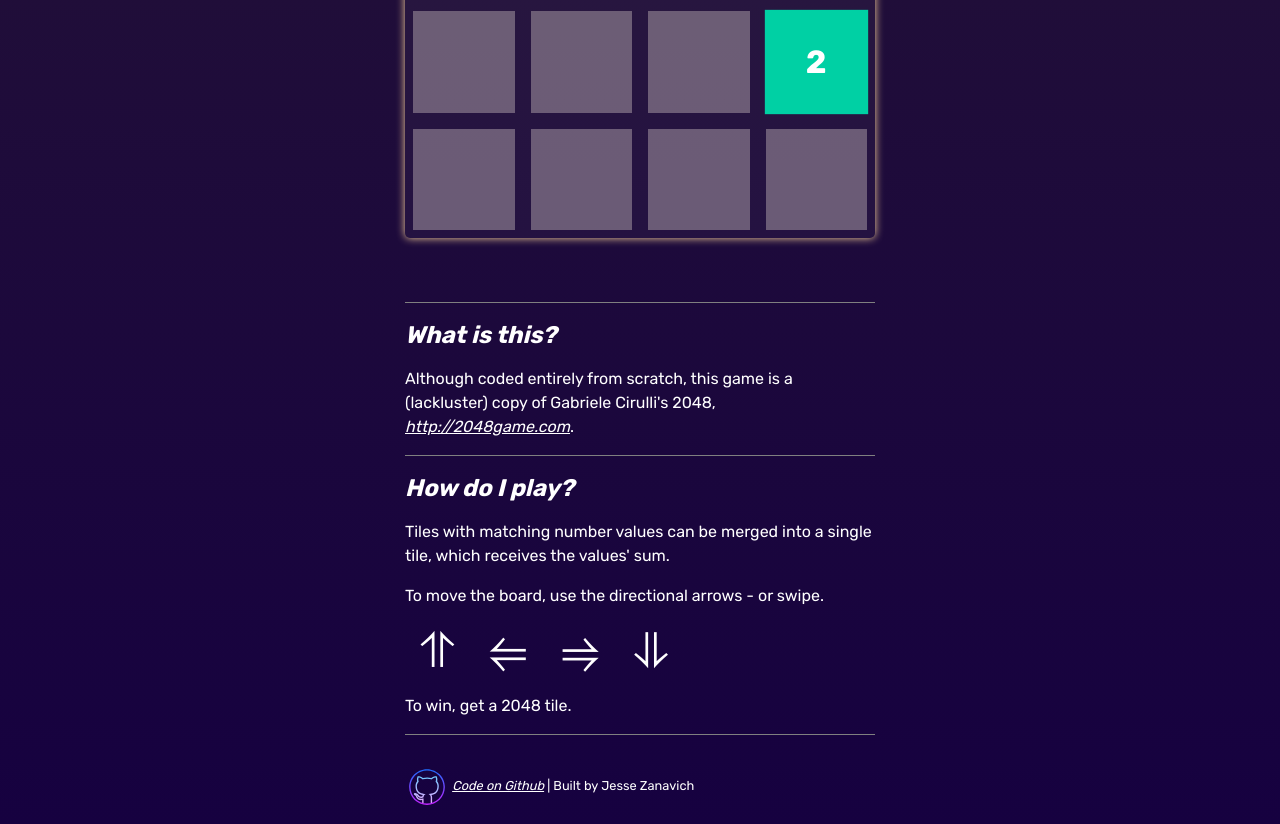
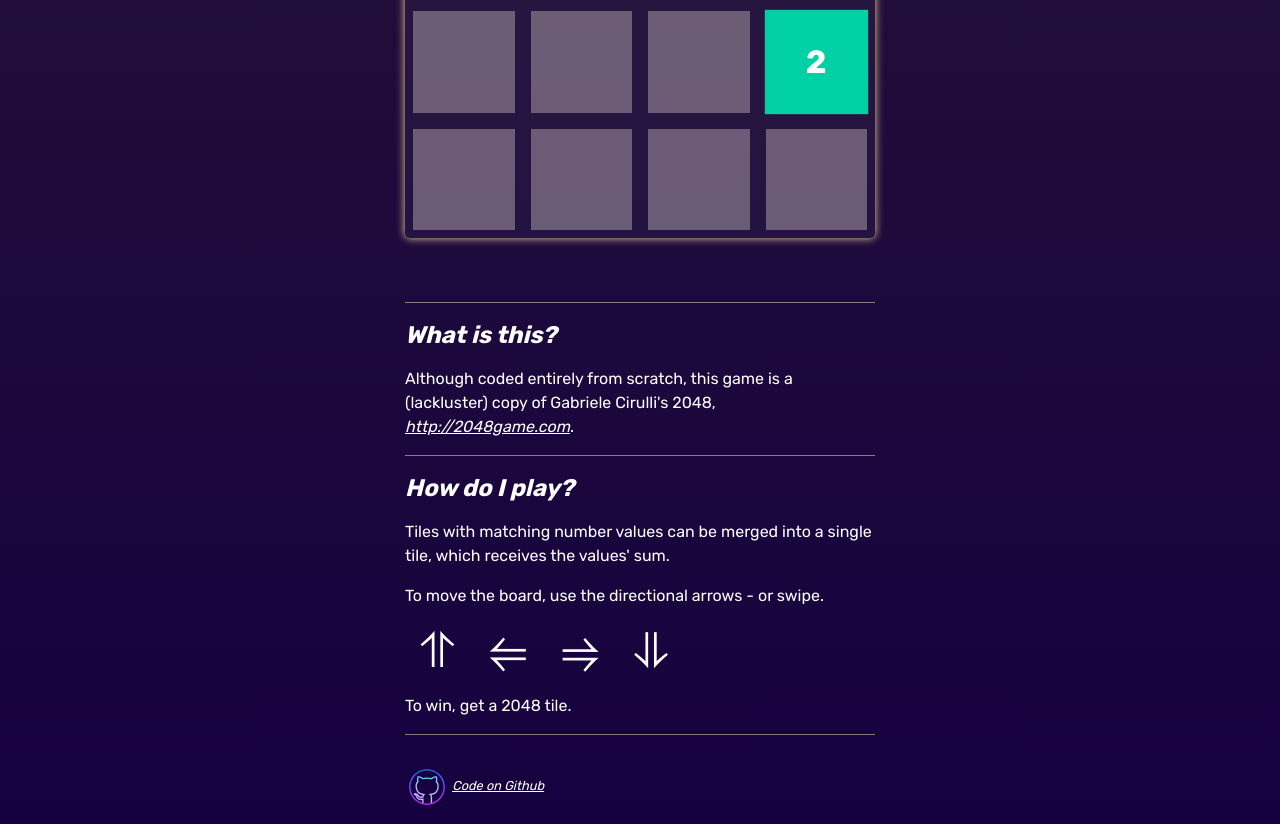
Before and after one commit to jessezisme/2048-ish, a website: page index.html in a window 1280 px wide. Shown: the part 497-1321 px from the top of the page. Drawn offline with Linux system fonts and the light colour scheme.

Commit message:
minor edit: attribution

```diff
--- a/index.html
+++ b/index.html
@@ -86,7 +86,9 @@
                 </svg>
                 <span>Code on Github</span>
             </a>
-            <span class="credit"> Built by Jesse Zanavich </span>
+            <div class="sr-only">
+                <span class="sr-only credit"> Built by Jesse Zanavich </span>
+            </div>
         </div>
     </footer>
     <!-- /end footer -->
--- a/src/style/main.scss
+++ b/src/style/main.scss
@@ -22,6 +22,17 @@ $color-list: #00d0a4,
 #1c0b19;
 /**/
 
+.sr-only {
+    position: absolute;
+    width: 1px;
+    height: 1px;
+    padding: 0;
+    margin: -1px;
+    overflow: hidden;
+    clip: rect(0, 0, 0, 0);
+    border: 0;
+}
+
 *,
 *:before,
 *:after {
@@ -31,10 +42,12 @@ $color-list: #00d0a4,
 button,
 a {
     color: inherit;
+
     &:hover {
         cursor: pointer;
     }
 }
+
 a {
     text-decoration: underline;
     font-style: italic;
```
Also changed, not shown: dist/style/main.css, 1 other file.
